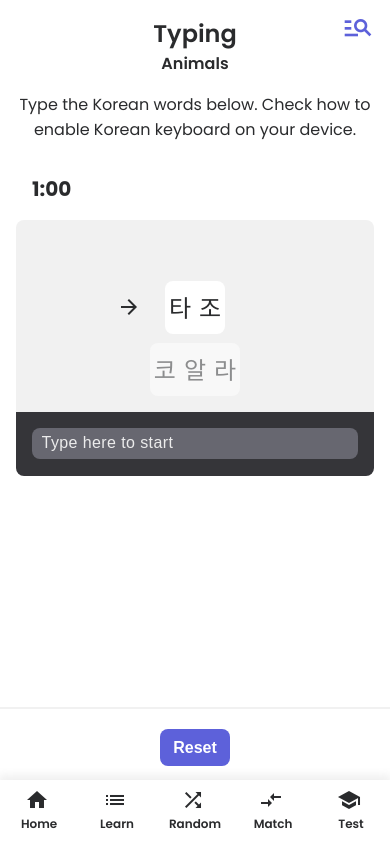
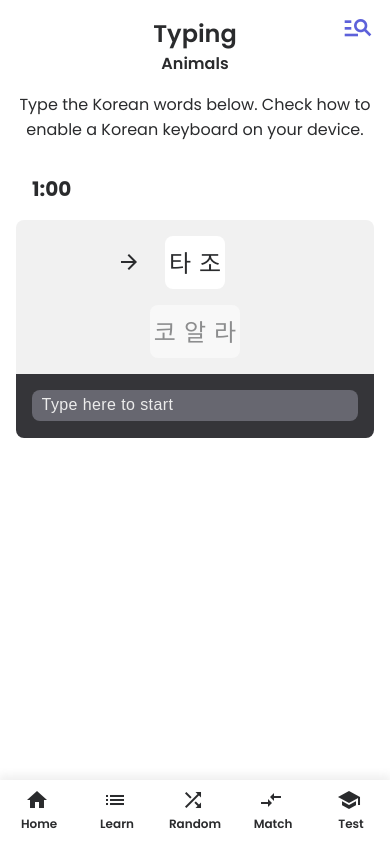
Before and after one commit to DanielHearn/korean-handbook, a Vue app: page /content/animals/typing in a window 390 px wide. Built offline with nearby package versions, Linux system fonts and the light colour scheme.

Commit message:
Improve mobile typing UI

```diff
--- a/src/components/TypingGame/TypingGame.js
+++ b/src/components/TypingGame/TypingGame.js
@@ -1,5 +1,7 @@
 import { getRandomIndexFromArray, shuffleArray } from '../../static/utilities.js';
 import TextInput from '../../components/TextInput/TextInput.vue';
+import { mapState } from 'pinia';
+import { useMobileStore } from '@/stores/mobile';
 
 const DURATION = 60;
 
@@ -70,6 +72,7 @@ export default {
         return `0:${this.time}`;
       }
     },
+    ...mapState(useMobileStore, ['mobile']),
   },
   methods: {
     reset: function () {
--- a/src/components/TypingGame/TypingGame.scss
+++ b/src/components/TypingGame/TypingGame.scss
@@ -38,7 +38,6 @@
     flex-wrap: wrap;
     font-size: $l-size;
     align-items: center;
-    height: 8em;
     justify-content: space-between;
     flex-wrap: nowrap;
     padding: $spacing;
@@ -63,12 +62,15 @@
     &--hidden {
       visibility: hidden;
     }
+    &:not(:last-child) {
+      margin-bottom: $spacing;
+    }
   }
   &-letter {
     display: flex;
     flex-direction: row;
     flex-wrap: nowrap;
-    min-width: 24px;
+    min-width: 1rem;
     padding: calc($spacing * 0.5) calc($spacing * 0.25);
     &--valid {
       background: $green;
@@ -90,12 +92,13 @@
     padding: $spacing;
     background: $dark;
     border-radius: 0 0 $border-radius $border-radius;
-    min-height: 4em;
+    min-height: 4rem;
     .text-input {
       width: 100%;
     }
   }
   &-completionText {
     font-size: $m-size;
+    margin-bottom: 3rem;
   }
 }
--- a/src/components/TypingGame/TypingGame.vue
+++ b/src/components/TypingGame/TypingGame.vue
@@ -7,7 +7,7 @@
         :class="{ 'TypingGame--completed': completed, 'TypingGame--closeToFinish': time <= 15 }"
       >
         <p class="tool-instructions text">
-          Type the Korean words below. Check how to enable Korean keyboard on your device.
+          Type the Korean words below. Check how to enable a Korean keyboard on your device.
         </p>
         <div class="TypingGame-container">
           <div class="TypingGame-stats">
@@ -20,6 +20,7 @@
           </div>
           <div v-if="!completed" class="TypingGame-words">
             <div
+              v-if="!mobile"
               class="TypingGame-word TypingGame-word--prevWord"
               :class="{ 'TypingGame-word--hidden': !prevWord }"
             >
@@ -68,7 +69,7 @@
         </div>
       </div>
     </div>
-    <div class="tool-actions">
+    <div v-if="!mobile" class="tool-actions">
       <button class="button--primary" @click="reset()">Reset</button>
     </div>
   </div>
```
